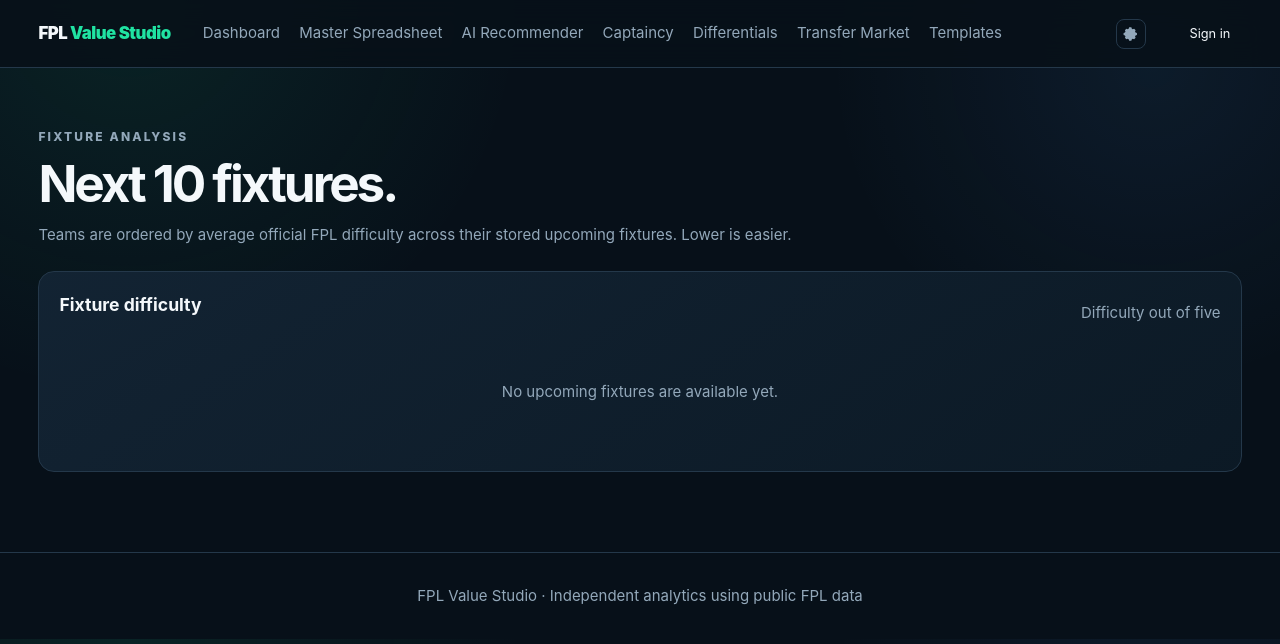
After one commit to leifheaney5/fpl-value, a FastAPI app: page /fixtures in a window 1280 px wide. The commit adds this page. Shown: the top 644 px of the page. Run offline with FastAPI, Linux system fonts and the light colour scheme; some libraries are stand-ins or nearby versions.

Commit message:
Add fixtures and performance pages

```diff
--- a/app/static/app.css
+++ b/app/static/app.css
@@ -159,6 +159,14 @@ input, select {
 .metrics dd { margin: .25rem 0 0; font-weight: 800; }
 .fixtures { display: flex; flex-wrap: wrap; gap: .6rem; }
 .fixtures span, .schema-change { padding: .55rem .7rem; border: 1px solid var(--line); border-radius: 9px; background: #0a1723; }
+.team-badge { width: 24px; height: 24px; object-fit: contain; vertical-align: middle; margin-right: .45rem; }
+.fixture-strip, .result-strip { display: flex; gap: .35rem; min-width: max-content; }
+.fixture-cell, .result-cell { display: grid; min-width: 66px; min-height: 68px; place-items: center; padding: .3rem; border-radius: 8px; color: #071019; text-align: center; font-size: .75rem; font-style: normal; }
+.fixture-cell img { width: 19px; height: 19px; object-fit: contain; }
+.fixture-cell small, .result-cell small { color: inherit; font-size: .62rem; white-space: nowrap; }
+.fixture-cell em { font-style: normal; font-weight: 900; }
+.difficulty-1 { background: #2bd67b; }.difficulty-2 { background: #8bd65a; }.difficulty-3 { background: #f1cf4a; }.difficulty-4 { background: #f28a3c; }.difficulty-5 { background: #ff5b69; }.difficulty-unknown { background: #8795a1; }
+.result-w { background: rgba(43,214,123,.22); color: var(--green); border: 1px solid rgba(43,214,123,.45); }.result-d { background: rgba(241,207,74,.18); color: var(--yellow); border: 1px solid rgba(241,207,74,.4); }.result-l { background: rgba(255,91,105,.18); color: var(--red); border: 1px solid rgba(255,91,105,.4); }
 .schema-list { display: flex; flex-wrap: wrap; gap: .5rem; }
 .chart-panel { min-height: 360px; }
 .large-chart { min-height: 480px; }
--- /dev/null
+++ b/app/templates/fixtures.html
@@ -0,0 +1,19 @@
+{% extends "base.html" %}
+{% block title %}Fixtures · FPL Value Studio{% endblock %}
+{% block content %}
+<div class="page-heading"><div><p class="eyebrow">FIXTURE ANALYSIS</p><h1>Next 10 fixtures.</h1><p>Teams are ordered by average official FPL difficulty across their stored upcoming fixtures. Lower is easier.</p></div></div>
+<section class="panel">
+  <div class="panel-title"><h2>Fixture difficulty</h2><span class="muted">Difficulty out of five</span></div>
+  {% set teams_with_fixtures = rows|selectattr("available")|list %}
+  {% if teams_with_fixtures %}
+  <div class="table-wrap"><table class="data-table"><thead><tr><th>Team</th><th>Difficulty</th><th>Available</th><th>Next 10 fixtures</th></tr></thead><tbody>
+  {% for row in teams_with_fixtures %}<tr>
+    <td><img class="team-badge" src="https://resources.premierleague.com/premierleague/badges/t{{ row.team.id }}.png" alt="{{ row.team.short_name }} badge"><strong>{{ row.team.name }}</strong><small>{{ row.team.short_name }}</small></td>
+    <td>{% if row.average_difficulty is not none %}{{ "%.1f"|format(row.average_difficulty) }} / 5{% else %}Not available{% endif %}</td>
+    <td>{{ row.available }} of 10{% if not row.complete %}<small>Difficulty incomplete</small>{% endif %}</td>
+    <td><div class="fixture-strip">{% for fixture in row.fixtures %}<span class="fixture-cell difficulty-{{ fixture.difficulty if fixture.difficulty is not none else 'unknown' }}" aria-label="{{ fixture.opponent }} {% if fixture.event is not none %}Gameweek {{ fixture.event }}{% else %}Not assigned{% endif %}, {{ 'home' if fixture.is_home else 'away' }}, difficulty {{ fixture.difficulty if fixture.difficulty is not none else 'not available' }}"><img src="{{ fixture.badge_url }}" alt="{{ fixture.opponent }} badge"><b>{{ fixture.opponent[:3]|upper }}</b><small>{% if fixture.event is not none %}GW{{ fixture.event }}{% else %}Not assigned{% endif %} · {{ "(H)" if fixture.is_home else "(A)" }}</small><em>{% if fixture.difficulty is not none %}{{ fixture.difficulty }}{% else %}—{% endif %}</em></span>{% endfor %}</div></td>
+  </tr>{% endfor %}
+  </tbody></table></div>
+  {% else %}<p class="empty team-empty">No upcoming fixtures are available yet.</p>{% endif %}
+</section>
+{% endblock %}
```
Also changed, not shown: app/templates/performance.html (added, +18 -0 lines), app/web/routes.py (+19 -0 lines), tests/test_in_season_rendering.py (+34 -1 lines), tests/test_web.py (+3 -1 lines).
